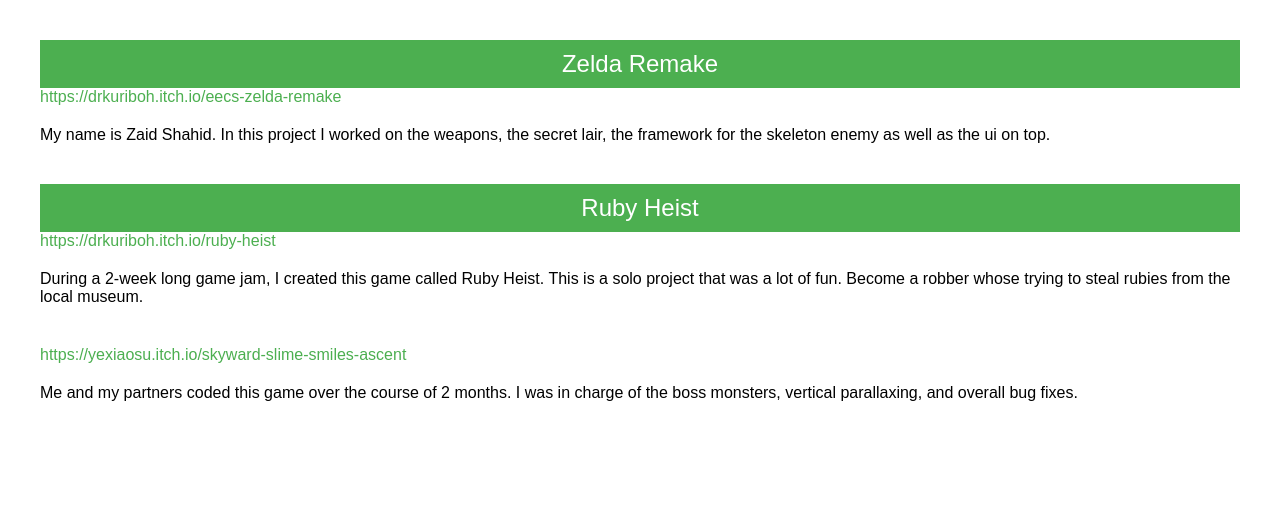
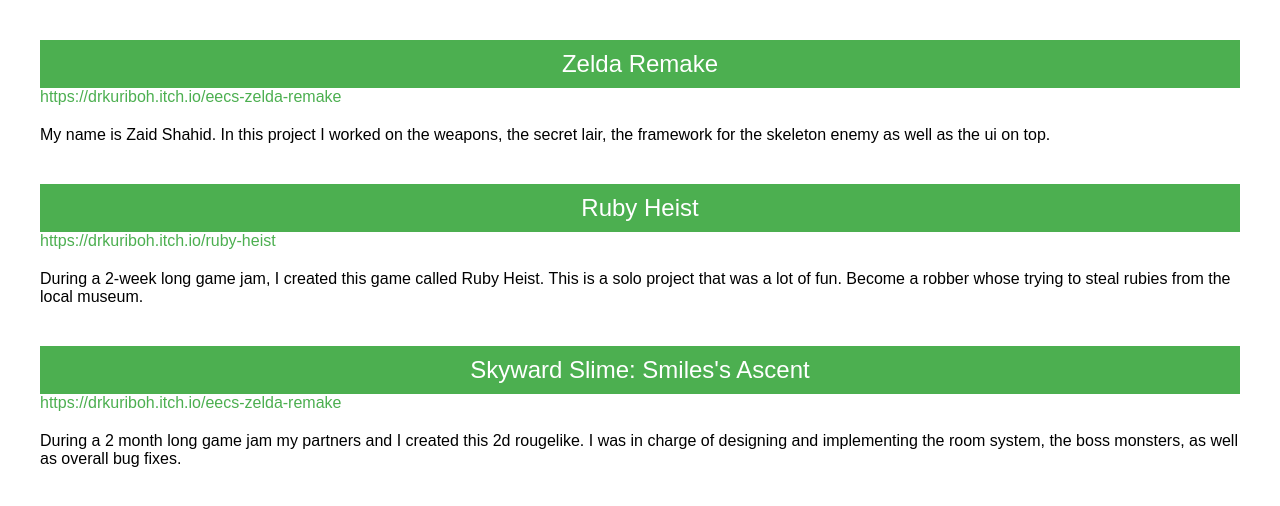
Before and after one commit to zshahid19/zeldaportfolio, a plain HTML site: page index.html in a window 1280 px wide. Drawn offline with Linux system fonts and the light colour scheme.

Commit message:
Update index.html

```diff
--- a/index.html
+++ b/index.html
@@ -54,14 +54,16 @@
     </div>
 </div>
 
+    <header>
+        Skyward Slime: Smiles's Ascent
+    </header>
+
     <div class="section">
-    <a href="https://drkuriboh.itch.io/ruby-heist" target="_blank">https://yexiaosu.itch.io/skyward-slime-smiles-ascent</a>
-    <div class="description">
-        Me and my partners coded this game over the course of 2 months. I was in charge of the boss monsters, vertical parallaxing, and overall bug fixes.
+        <a href="https://drkuriboh.itch.io/eecs-zelda-remake" target="_blank">https://drkuriboh.itch.io/eecs-zelda-remake</a>
+        <div class="description">
+          During a 2 month long game jam my partners and I created this 2d rougelike. I was in charge of designing and implementing the room system, the boss monsters, as well as overall bug fixes.
+        </div>
     </div>
-</div>
 
-
-    </div>
 </body>
 </html>
```
